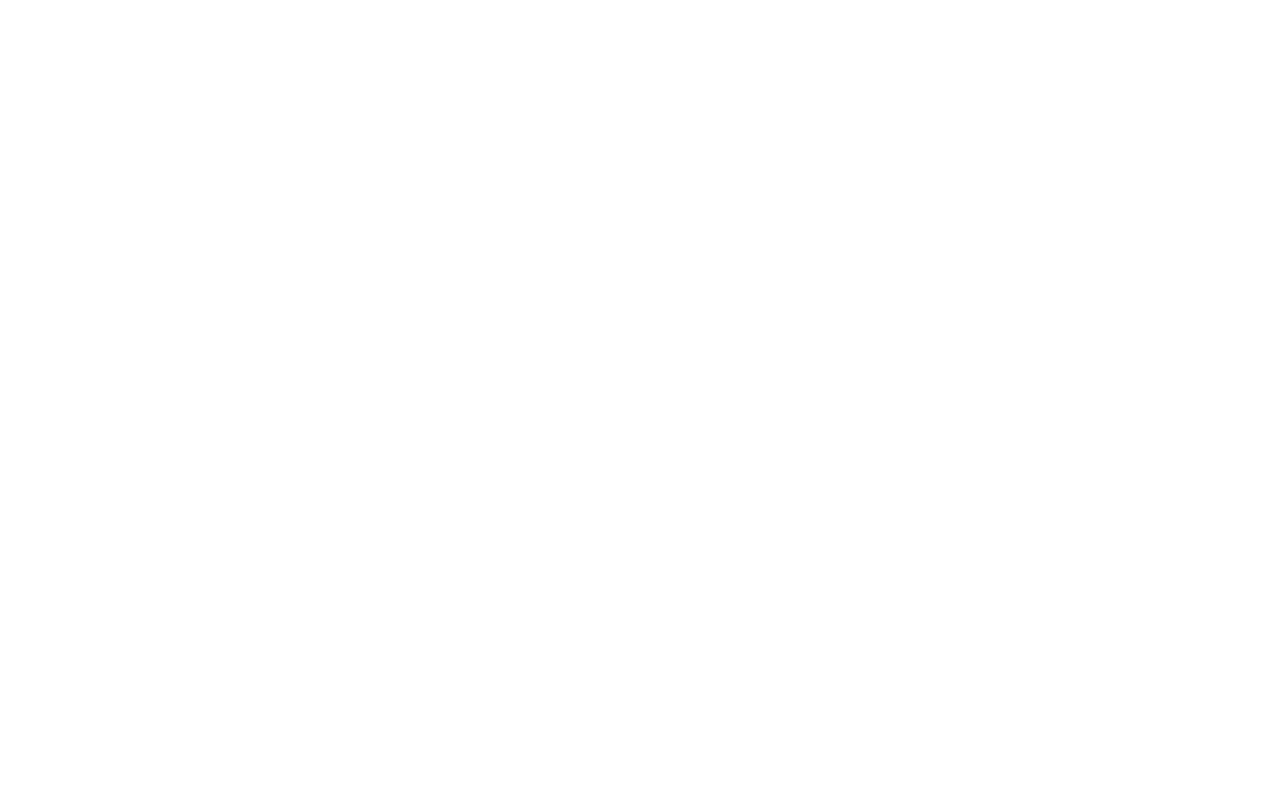
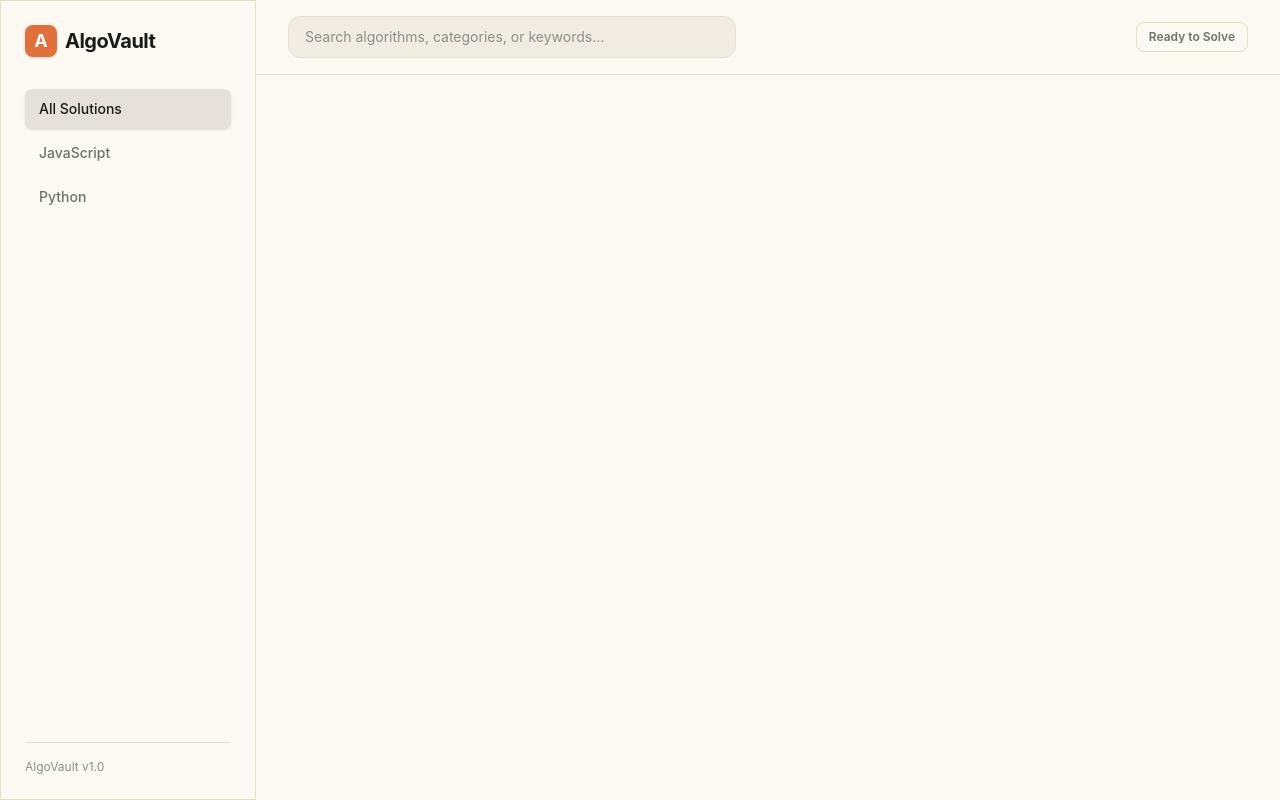
Before and after one commit to ma44ass/algovault, a React (Vite) app: page / in a window 1280 px wide. Built offline with nearby package versions, Linux system fonts and the light colour scheme.

Commit message:
Feat: Implement sidebar and header

```diff
--- a/index.html
+++ b/index.html
@@ -2,7 +2,7 @@
 <html lang="en">
   <head>
     <meta charset="UTF-8" />
-    <link rel="icon" type="image/svg+xml" href=""" />
+    <link rel="icon" type="image/svg+xml" href="" />
     <meta name="viewport" content="width=device-width, initial-scale=1.0" />
     <title>algovault</title>
   </head>
--- a/src/App.jsx
+++ b/src/App.jsx
@@ -1,13 +1,29 @@
+import {useState} from 'react';
+import Sidebar from './components/Sidebar';
+import Header from './components/Header';
 
-import './App.css'
-
-function App() {
+export default function App() {
+  const [selectedLanguage, setSelectedLanguage] = useState("all");
+  const [searchQuery, setSearchQuery] = useState("")
 
   return (
-    <>
+    <div className="min-h-screen bg-[#FBF9F1] text-[#2C302E] font-sans flex">
+      <Sidebar
+        selectedLanguage={selectedLanguage}
+        setSelectedLanguage={setSelectedLanguage} />
 
-    </>
+      <main className='flex-1 flex flex-col min-w-0'>
+        <Header
+        searchQuery={searchQuery}
+        setSearchQuery={setSearchQuery}
+        />
+
+        <div className='p-8 overflow-y-auto'>
+
+        </div>
+
+
+      </main>
+    </div>
   )
 }
-
-export default App
--- /dev/null
+++ b/src/components/Header.jsx
@@ -0,0 +1,20 @@
+
+
+export default function Header({searchQuery, setSearchQuery}){
+    return(
+        <header className="border-b border-[#E5E0D8] bg-[#FBF9F1] px-8 py-4 flex items-center justify-between gap-4">
+            <div className="w-full max-w-md">
+                <input
+                    className="w-full bg-[#F0ECE1] border border-[#E5E0D8] rounded-xl px-4 py-2.5 text-sm text-[#1A1C1A] placeholder-[#8A908C] focus:outline-none focus:ring-2 focus:ring-[#E2703A]/40 transition-all"
+                    type="text"
+                    value={searchQuery}
+                    placeholder="Search algorithms, categories, or keywords..."
+                    onChange={(e) => setSearchQuery(e.target.value)}
+                    />
+                </div>
+                <div className="flex items-center gap-3">
+                    <span className = "text-xs font-semibold px-3 py-1.5 rounded-lg bg-[#FECE1] text-[#6C726E] border border-[#E5E0B8]">Ready to Solve</span>
+                </div>
+        </header>
+    )
+}
--- /dev/null
+++ b/src/components/Sidebar.jsx
@@ -0,0 +1,43 @@
+
+
+export default function Sidebar({selectedLanguage, setSelectedLanguage}){
+    const navItems = [
+        {id: "all", label : "All Solutions"},
+        {id: "javaScript", label : "JavaScript"},
+        {id: "python", label : "Python"},
+    ];
+
+    return (
+        <aside className="w-64 border border-r border-[#E5E0B8] p-6 flex-col justify-between hidden md:flex min-h-screen">
+            <div>
+                <div className="flex items-center gap-2 5 mb-8">
+                    <div className="w-8 h-8 rounded-lg bg-[#E2703A] text-white flex items-center justify-center font-bold text-lg shadow-sm
+                    ">
+                        A
+                    </div>
+                    <span className="font-bold text-xl tracking-tight text-[#1A1C1A]">AlgoVault</span>
+                </div>
+
+
+                <nav className="space-y-1">
+                    {navItems.map((item) => (
+                        <button
+                            key ={item.id}
+                            onClick={() => setSelectedLanguage(item.id)}
+                            className={`w-full text-left px-3.5 py-2.5 rounded-lg text-sm font-medium transition-all
+                                ${
+                                selectedLanguage === item.id
+                                ? 'bg-[#E5E0D8] text-[#1A1C1A] shadow-sm'
+                                : 'text-[#6C726E] hover:bg-[#EA5DC] hover:text-[#1A1C1A]'
+                            }`}
+                        >
+                            {item.label}
+                        </button>
+                    ))}
+                </nav>
+            </div>
+            <div className="text-xs text-[#8A908C] border-t border-[#E5E0D8] pt-4"> AlgoVault v1.0</div>
+
+        </aside>
+    )
+}
```
